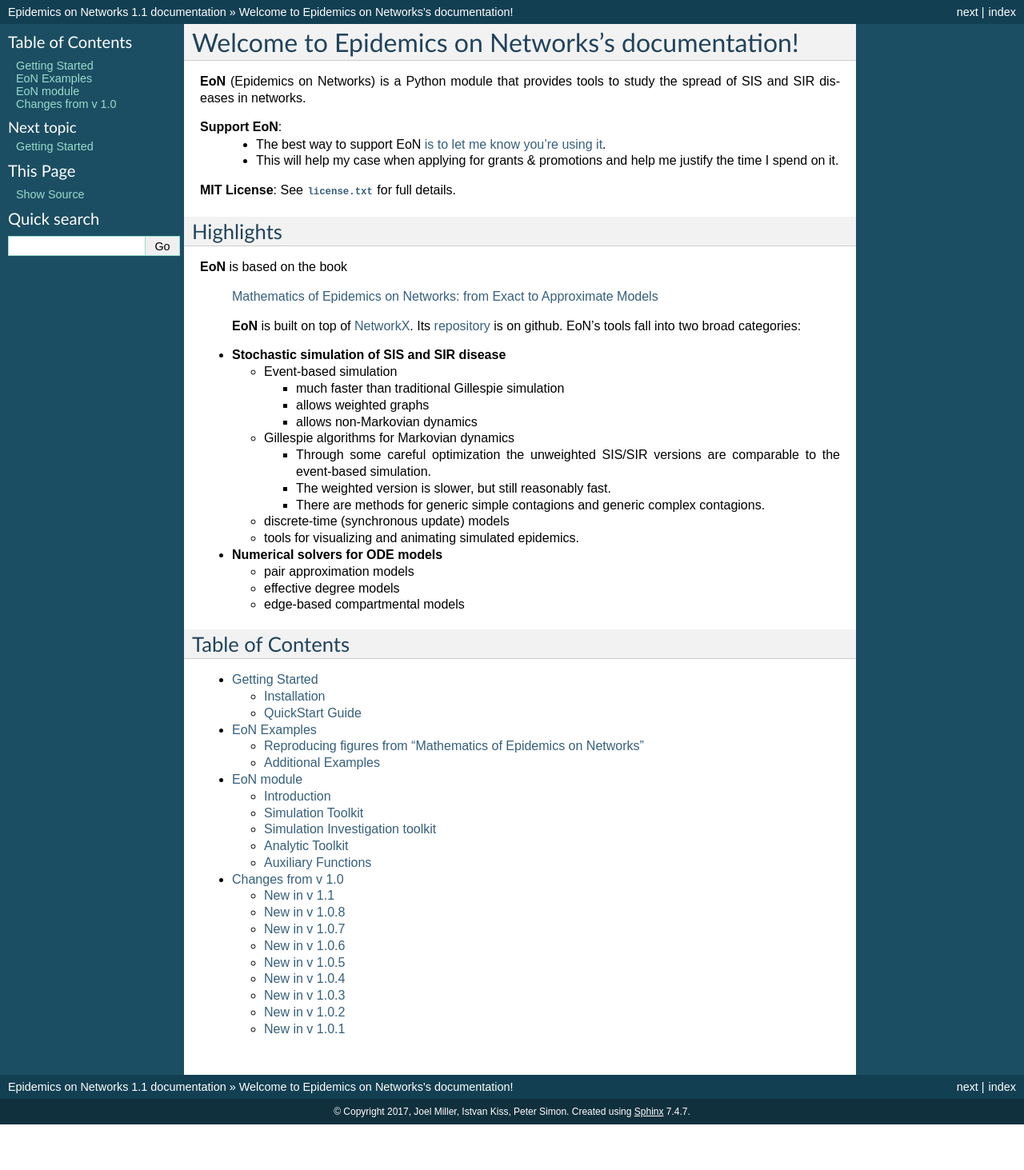
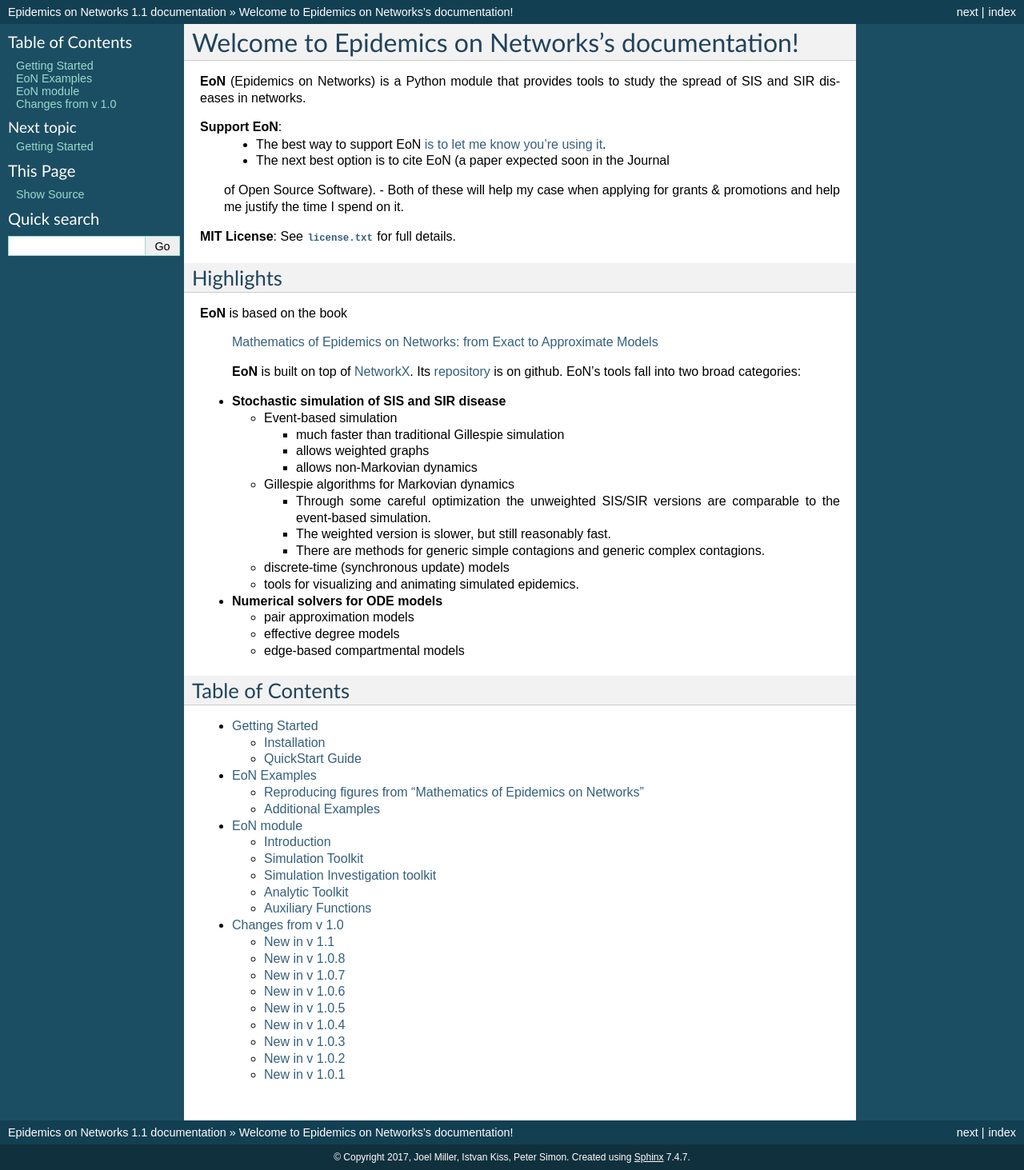
Before and after one commit to springer-math/Mathematics-of-Epidemics-on-Networks, a Sphinx documentation site: the page built from docs/index.rst, in a window 1280 px wide. Shown: the whole page at 80% size. Built offline with Sphinx 7.4.7, drawn with Linux system fonts in a browser that asks for light colours; before the commit the page ends 1406 px from its top, so only the background shows below that.

Commit message:
small documentation update (where to cite)

```diff
--- a/docs/index.rst
+++ b/docs/index.rst
@@ -7,7 +7,9 @@ the spread of SIS and SIR diseases in networks.
 
 **Support EoN**:
   - The best way to support EoN `is to let me know you're using it`_.
-  - This will help my case when applying for grants & promotions and help me justify the time I spend on it.
+  - The next best option is to cite EoN (a paper expected soon in the Journal
+  of Open Source Software).
+  - Both of these will help my case when applying for grants & promotions and help me justify the time I spend on it.
 
 **MIT License**:
 See :download:`license.txt<../license.txt>` for
```
